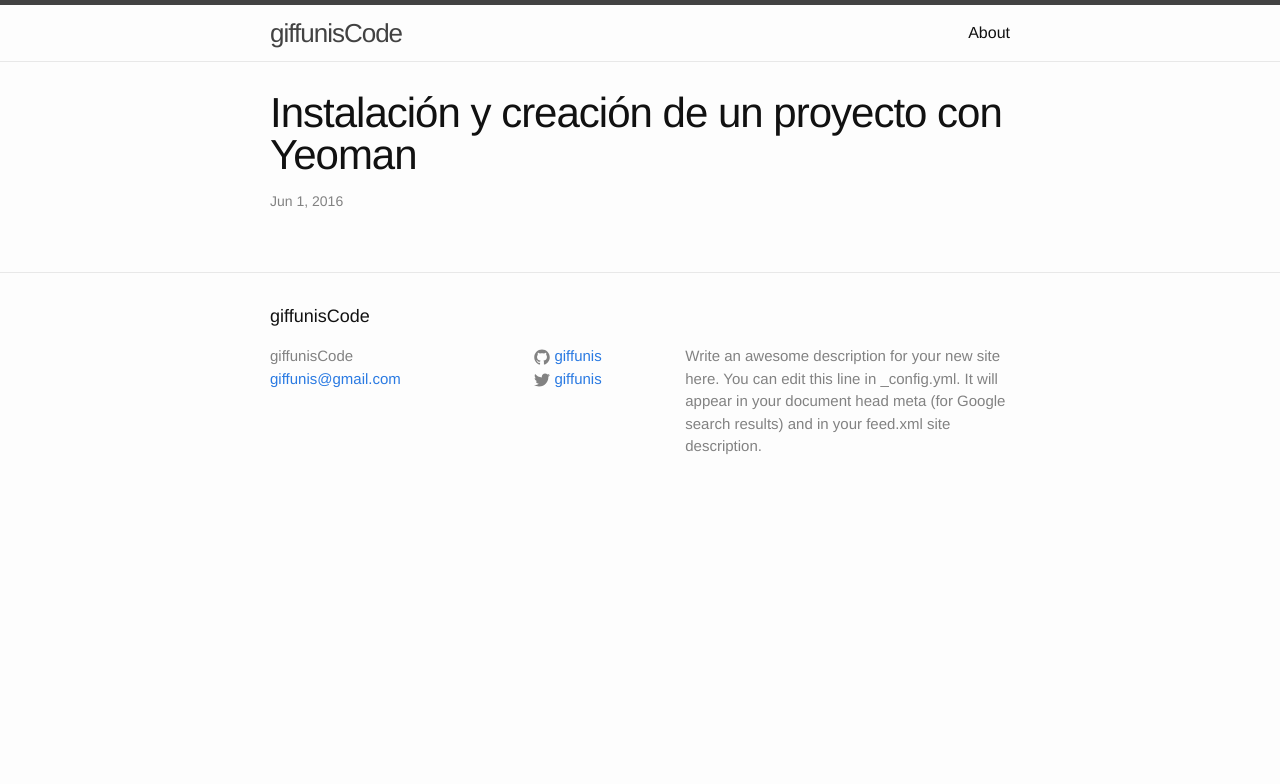
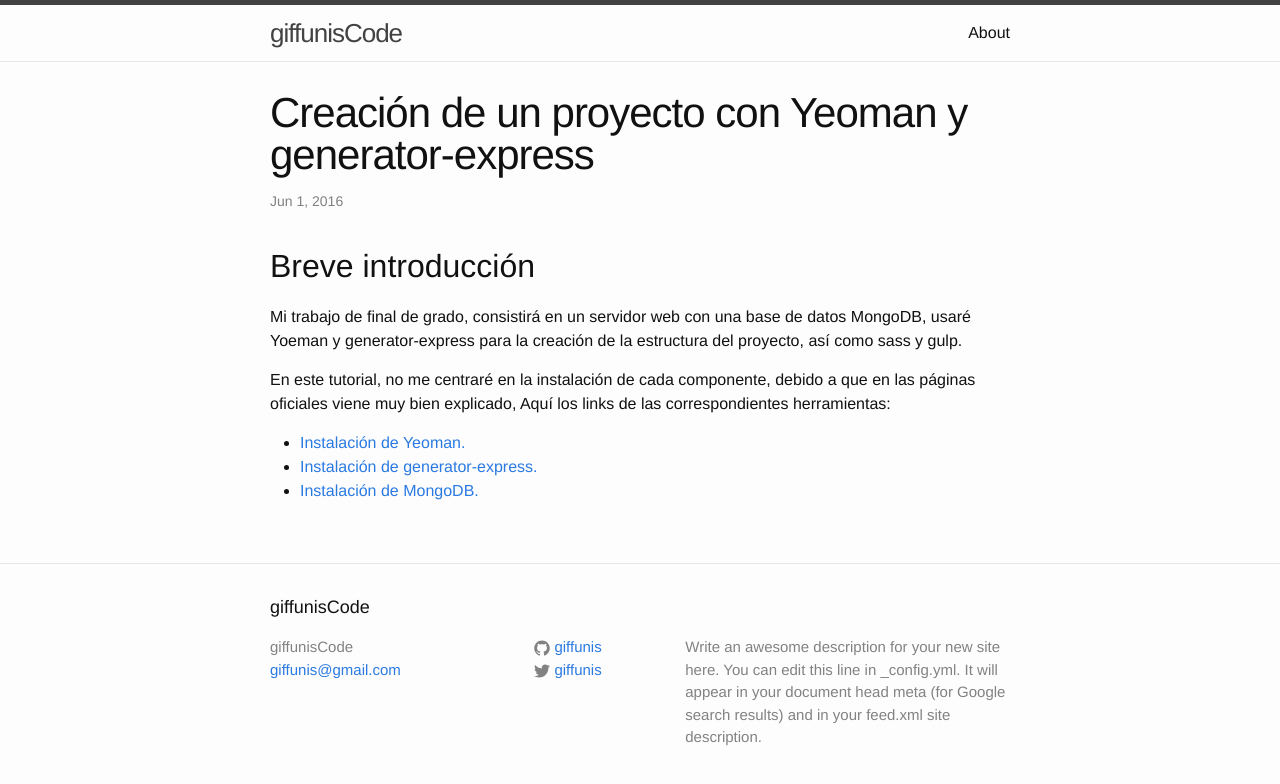
Before and after one commit to giffunis/giffunisCode, a Jekyll site: the page built from _posts/2016-06-01-Instalación-Yeoman-inicialización-proyecto.md, in a window 1280 px wide. Shown: the top 784 px of the page. Built offline with Jekyll 4.4.1, drawn with Linux system fonts in a browser that asks for light colours.

Commit message:
Introducción

```diff
--- a/_posts/2016-06-01-Instalación-Yeoman-inicialización-proyecto.md
+++ b/_posts/2016-06-01-Instalación-Yeoman-inicialización-proyecto.md
@@ -1,6 +1,16 @@
 ---
 layout: post
-title:  "Instalación y creación de un proyecto con Yeoman"
+title:  "Creación de un proyecto con Yeoman y generator-express"
 date:   2016-06-01 12:45:50 +0100
-categories: Yeoman Sass Node
+categories: Yeoman Node
 ---
+
+## Breve introducción
+
+Mi trabajo de final de grado, consistirá en un servidor web con una base de datos MongoDB, usaré Yoeman y generator-express para la creación de la estructura del proyecto, así como sass y gulp.
+
+En este tutorial, no me centraré en la instalación de cada componente, debido a que en las páginas oficiales viene muy bien explicado, Aquí los links de las correspondientes herramientas:
+
+- [Instalación de Yeoman.](http://yeoman.io/learning/index.html)
+- [Instalación de generator-express.](https://github.com/petecoop/generator-express)
+- [Instalación de MongoDB.](https://docs.mongodb.com/manual/tutorial/install-mongodb-on-debian/)
```
